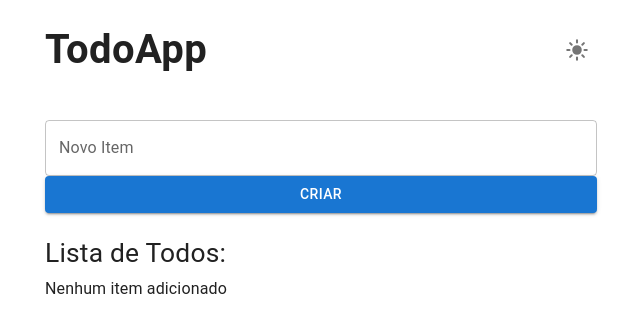
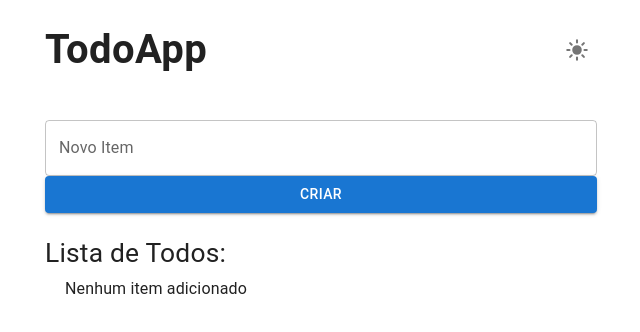
Before and after one commit to ribeiro-dev/react-todo, a React (Vite) app: page / in a window 1280 px wide. Shown: the top 332 px of the page, without its empty margins (319-959 px from the left). Built offline with nearby package versions, Linux system fonts and the light colour scheme; the HTML template or start-up script is replaced by a standard one.

Commit message:
style: set padding to list placeholder

```diff
--- a/src/pages/Home/components/TodoList.jsx
+++ b/src/pages/Home/components/TodoList.jsx
@@ -10,7 +10,7 @@ export default function TodoList({ todos, toggleTodo, deleteTodo }) {
     <List className="list">
       {todos.length == 0
         ?
-        <Typography>
+        <Typography sx={{ px: '20px' }}>
           Nenhum item adicionado
         </Typography>
         :
```
